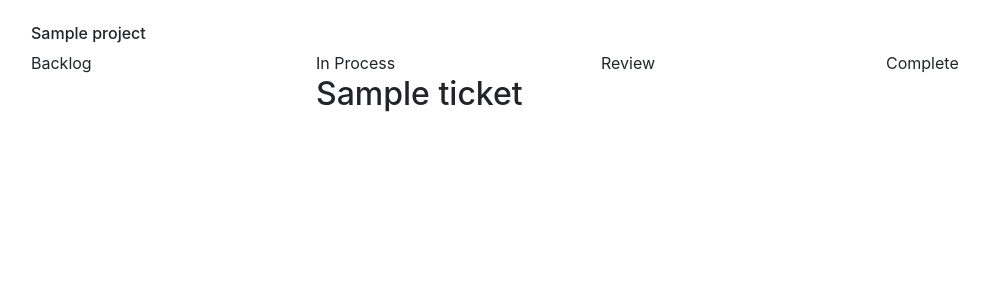
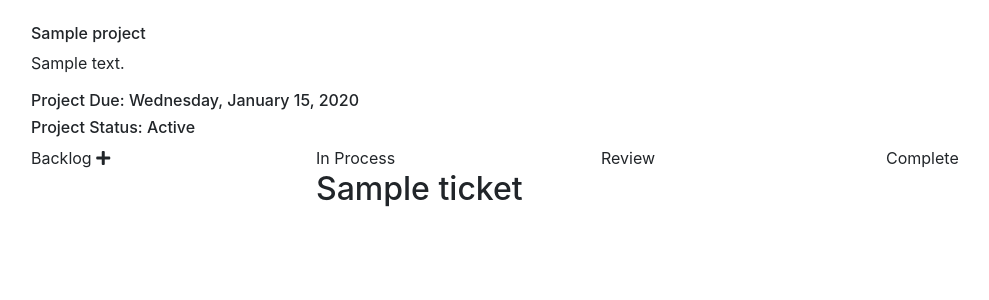
Before and after one commit to kellymorin/check_mate, a Django app: page /projects/1 in a window 1280 px wide. Shown: the part 56-356 px from the top of the page, without its empty margins (54-1043 px from the left). Run offline with Django 3.2, Linux system fonts and the light colour scheme; a user stored in the database is signed in; tables that the repository leaves empty hold one stand-in row (values such as "Sample post"); parts of the project's set-up code (start-up, migrations or seed data) failed here and were passed over; some libraries are stand-ins or nearby versions.

Commit message:
Added more information to project detail page

```diff
--- a/check_mate/templates/project_details.html
+++ b/check_mate/templates/project_details.html
@@ -3,8 +3,11 @@
 {% block content %}
 <div>
   <h6>{{project_detail.project_name}}</h6>
+  <p>{{project_detail.project_description}}</p>
+  <h6>Project Due: {{project_detail.project_due|date:'l, F d, Y'}}</h6>
+  <h6>Project Status: {{project_detail.project_status}}</h6>
   <div class="row">
-    <div class="col">Backlog</div>
+    <div class="col">Backlog <i class="fas fa-plus"></i></div>
     <div class="col">In Process</div>
     <div class="col">Review</div>
     <div class="col">Complete</div>
```
